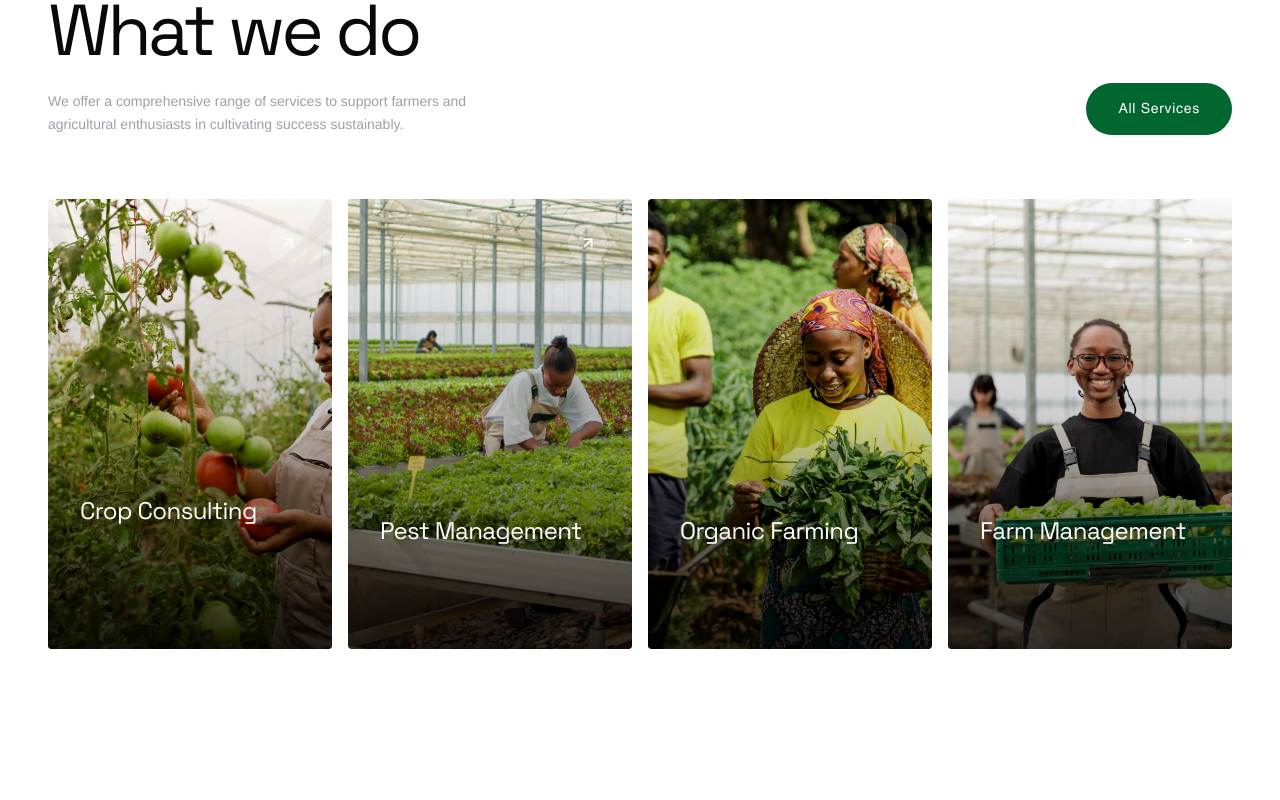
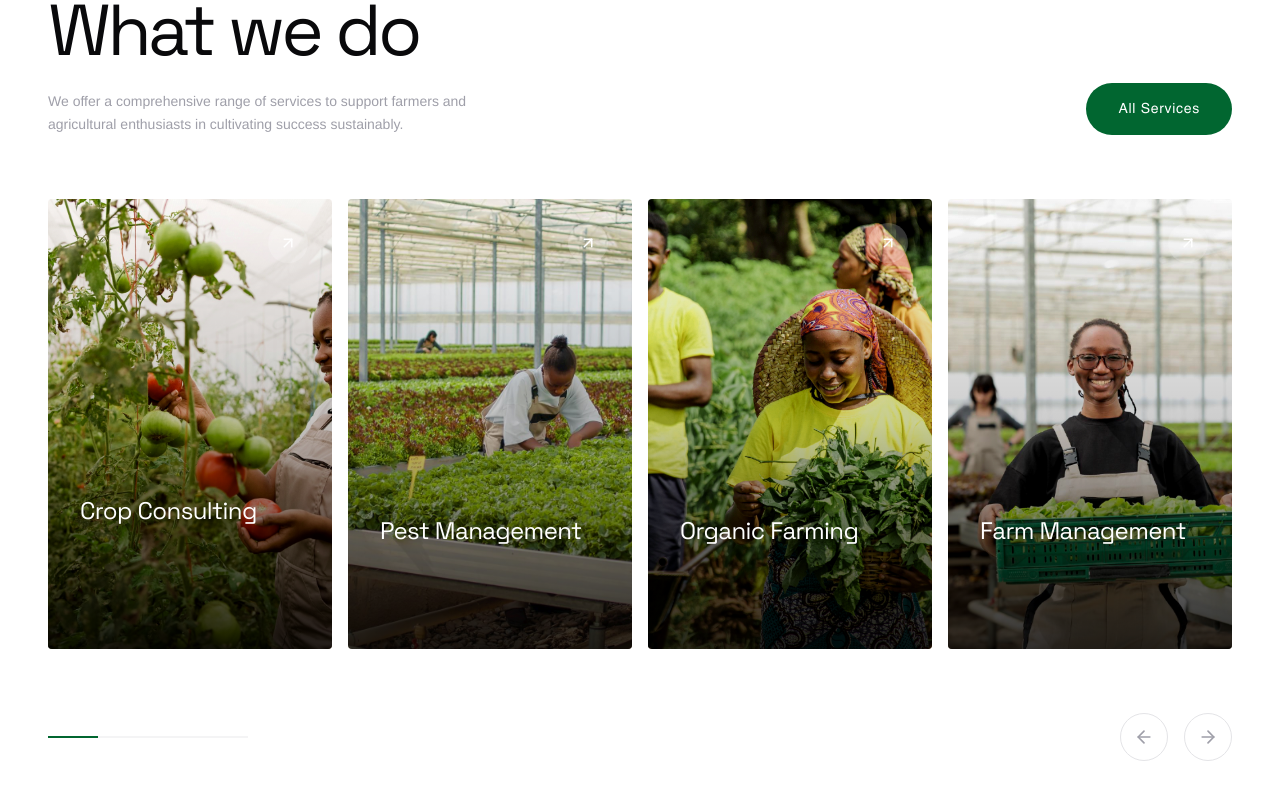
Before and after one commit to Jisap/Vite-Agency-TerraCultiva, a React (Vite) app: page / in a window 1280 px wide. Shown: the part 1952-2752 px from the top of the page. Built offline with nearby package versions, Linux system fonts and the light colour scheme; a web font is replaced by a local one.

Commit message:
feat: add Services section component displaying animated service cards and navigation controls.

```diff
--- a/src/components/sections/Services.jsx
+++ b/src/components/sections/Services.jsx
@@ -65,10 +65,25 @@ const Services = () => {
         </div>
 
         {/* Sliders Controls */}
-        <div></div>
+        <div className="flex items-center justify-between mt-16">
+          <div className="flex-1 max-w-[200px] h-[2px] bg-zinc-100 relative">
+            <div className="absolute left-0 top-0 h-full w-1/4 bg-green-800" />
+          </div>
+
+          <div className="flex gap-4">
+            <button className="size-12 rounded-full border border-zinc-200 center-item text-zinc-400 hover:border-zinc-800 hover:text-zinc-800 transition-all duration-300">
+              <ArrowLeft size={20} />
+            </button>
+
+            <button className="size-12 rounded-full border border-zinc-200 center-item text-zinc-400 hover:border-zinc-800 hover:text-zinc-800 transition-all duration-300">
+              <ArrowRight size={20} />
+            </button>
+          </div>
+        </div>
 
         {/* Technical Bottom Bar */}
-        <div></div>
+        <BottomBar title="Our Services" />
+
       </div>
     </section>
   )
```
